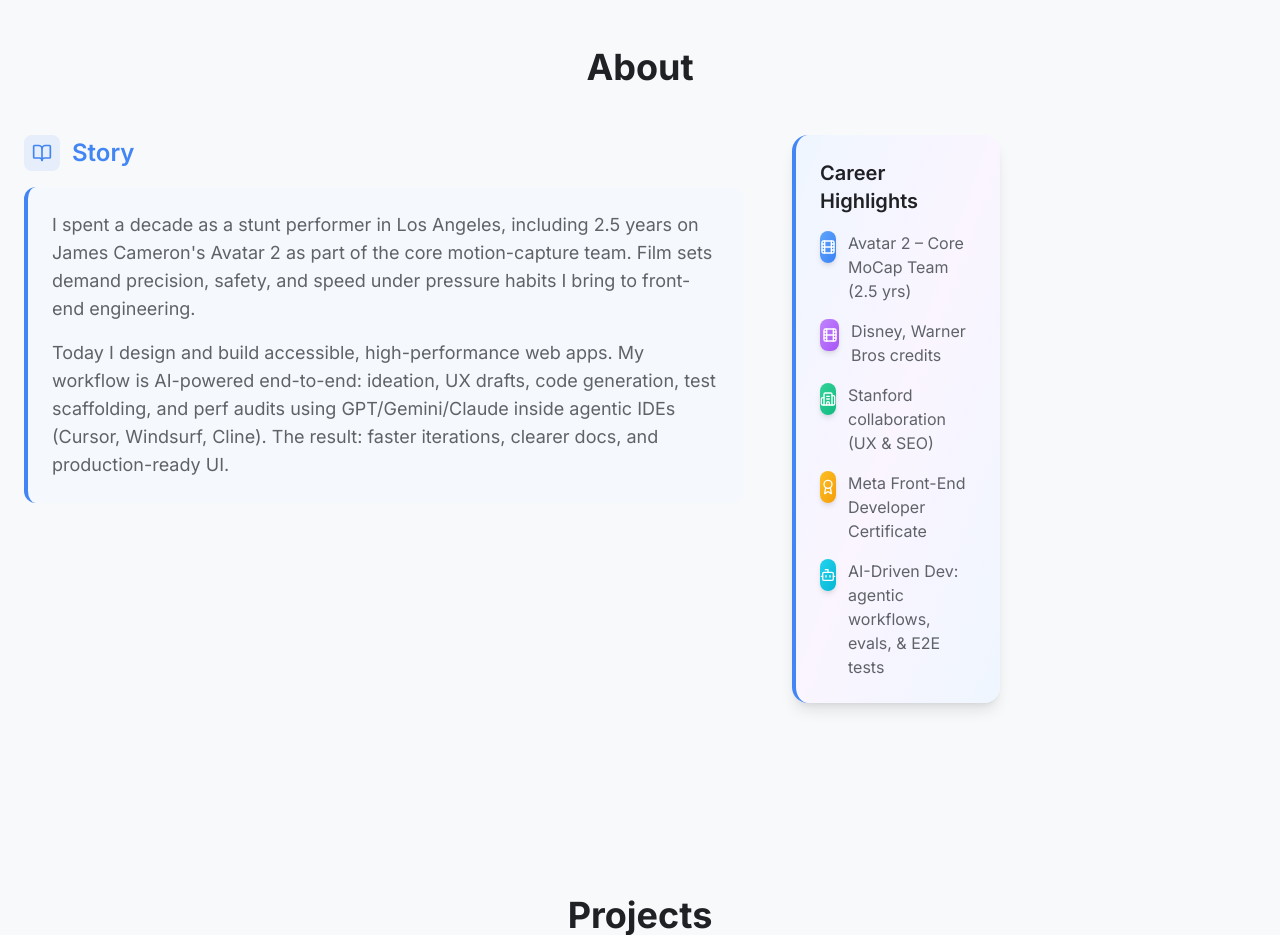
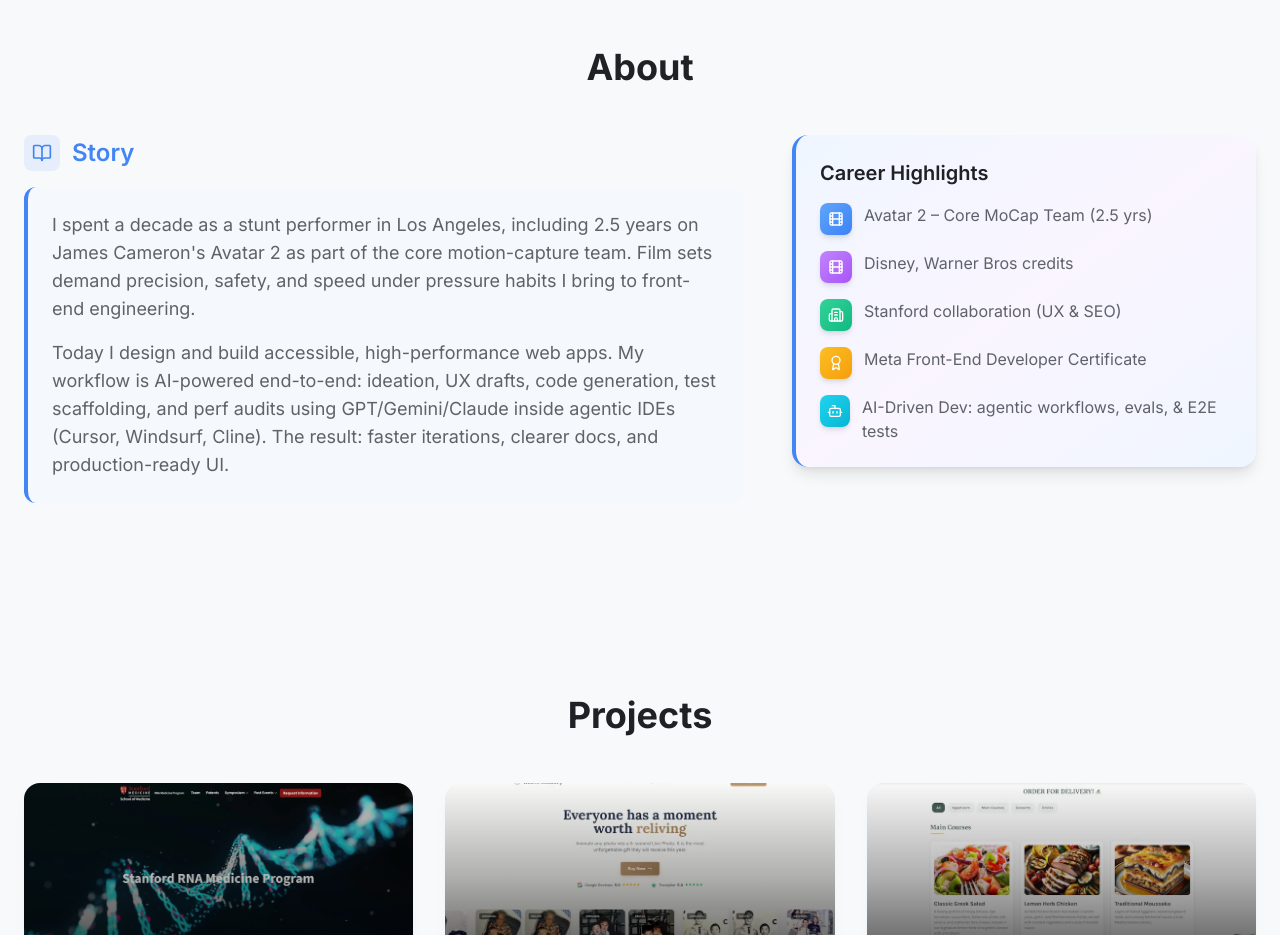
Before and after one commit to heyitschien/chien-dev-portfolio, a React (Vite) app: page / in a window 1280 px wide. Shown: the part 940-1875 px from the top of the page. Built offline with nearby package versions, Linux system fonts and the light colour scheme.

Commit message:
Fix Career Highlights card alignment in About section
- Add explicit md:col-span-2 to Career Highlights card
- Ensures card expands to fill its grid column and aligns with right edge
- Matches Story section's left alignment for visual balance

```diff
--- a/components/About.tsx
+++ b/components/About.tsx
@@ -30,7 +30,7 @@ const About: React.FC = () => {
             </p>
           </div>
         </div>
-        <div className="rounded-2xl border-l-4 border-primary-light bg-gradient-to-br from-blue-50 via-purple-50 to-blue-50 p-6 shadow-lg transition-shadow hover:shadow-xl dark:border-primary-dark dark:from-blue-900/20 dark:via-purple-900/20 dark:to-blue-900/20">
+        <div className="md:col-span-2 rounded-2xl border-l-4 border-primary-light bg-gradient-to-br from-blue-50 via-purple-50 to-blue-50 p-6 shadow-lg transition-shadow hover:shadow-xl dark:border-primary-dark dark:from-blue-900/20 dark:via-purple-900/20 dark:to-blue-900/20">
           <h4 className="mb-4 text-xl font-semibold">Career Highlights</h4>
           <ul className="space-y-4 text-on-surface-variant-light dark:text-on-surface-variant-dark">
             <li className="flex items-start">
```
